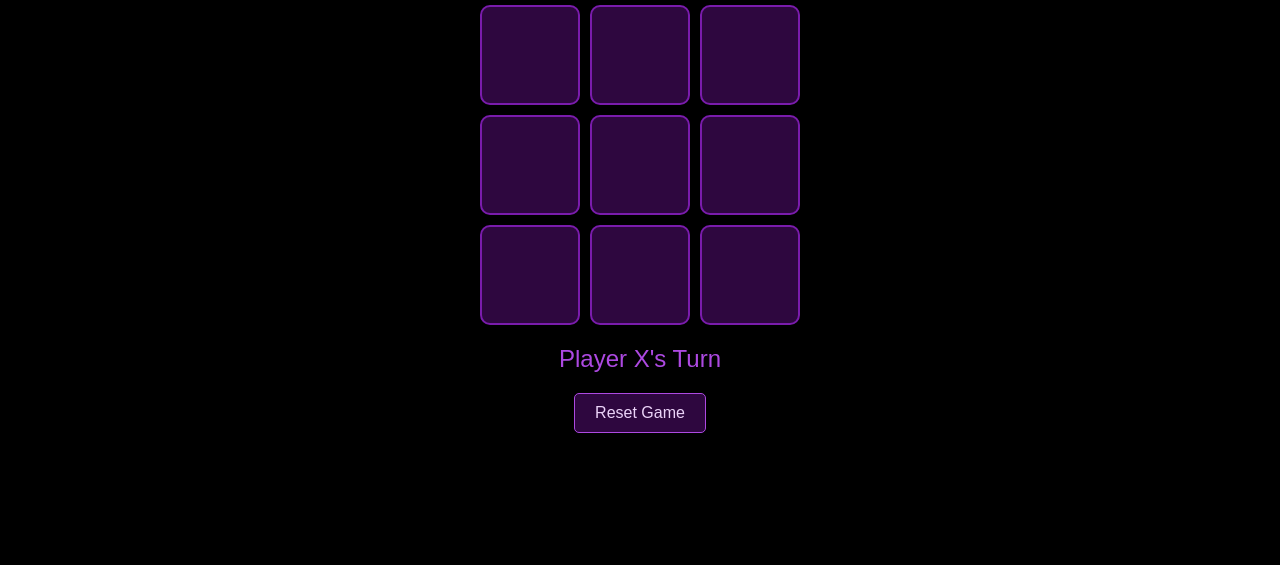
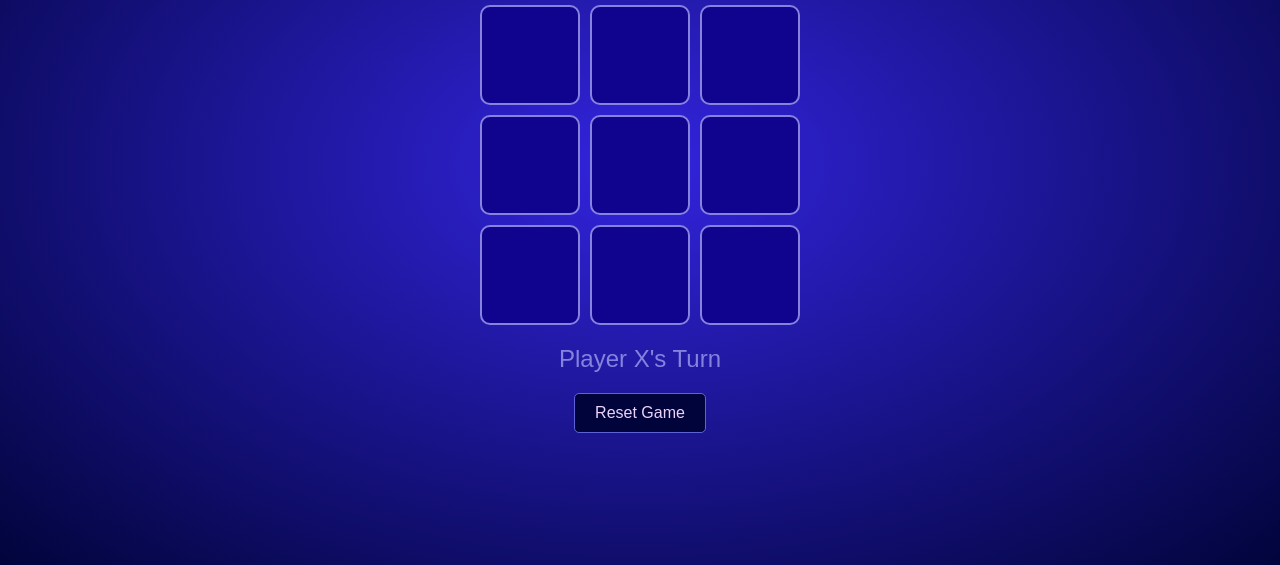
Before and after one commit to MH-Hamza1/Tic-Tac-Toe, a plain HTML site: page index.html in a window 1280 px wide. Shown: the part 235-800 px from the top of the page. Drawn offline with Linux system fonts and the light colour scheme.

Commit message:
Update styles.css

```diff
--- a/styles.css
+++ b/styles.css
@@ -1,6 +1,6 @@
 body {
     font-family: 'Arial', sans-serif;
-    background-color: #000000;
+    background: radial-gradient(#3324df, #01043B);
     color: #e0e0e0;
     display: flex;
     justify-content: center;
@@ -28,8 +28,8 @@ body {
   }
 
   .cell {
-    background-color: #2E073F;
-    border: 2px solid #7A1CAC;
+    background-color: #10048F;
+    border: 2px solid #8683de;
     border-radius: 10px;
     display: flex;
     justify-content: center;
@@ -42,7 +42,7 @@ body {
   }
 
   .cell:hover {
-    background-color: #AD49E1;
+    background-color: #5D63D4;
     transform: scale(1.05);
   }
 
@@ -57,13 +57,13 @@ body {
   .status {
     font-size: 1.5rem;
     margin: 20px 0;
-    color: #AD49E1;
+    color: #8683de;
   }
 
   .reset-btn {
-    background-color: #2E073F;
+    background-color: #01043B;
     color: #EBD3F8;
-    border: 1px solid #AD49E1;
+    border: 1px solid #5D63D4;
     padding: 10px 20px;
     font-size: 1rem;
     cursor: pointer;
@@ -72,12 +72,12 @@ body {
   }
 
   .reset-btn:hover {
-    background-color: #7A1CAC;
+    background-color: #5D63D4;
     transform: scale(1.05);
   }
 
   .cell.winner {
-    background-color: #AD49E1;
+    background-color: #5D63D4;
     animation: pulse 1s infinite;
   }
 
```
